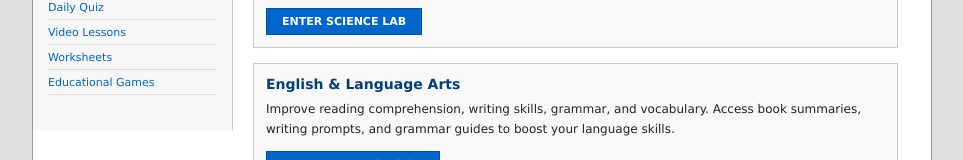
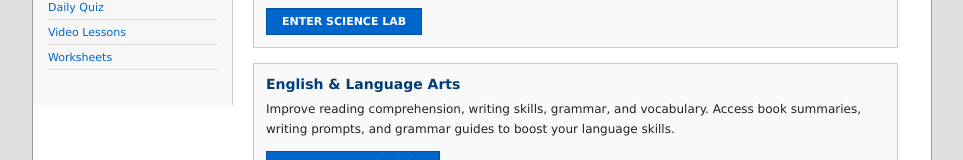
Before and after one commit to aukak/fake, a plain HTML site: page index.html in a window 1280 px wide. Shown: the part 584-744 px from the top of the page, without its empty margins (158-1121 px from the left). Drawn offline with Linux system fonts and the light colour scheme.

Commit message:
Remove Educational Games link from navigation
Removed link to Educational Games from the navigation.

```diff
--- a/index.html
+++ b/index.html
@@ -235,7 +235,6 @@
                     <li><a href="#quiz">Daily Quiz</a></li>
                     <li><a href="#videos">Video Lessons</a></li>
                     <li><a href="#worksheets">Worksheets</a></li>
-                    <li><a href="#games">Educational Games</a></li>
                 </ul>
             </div>
 
```
